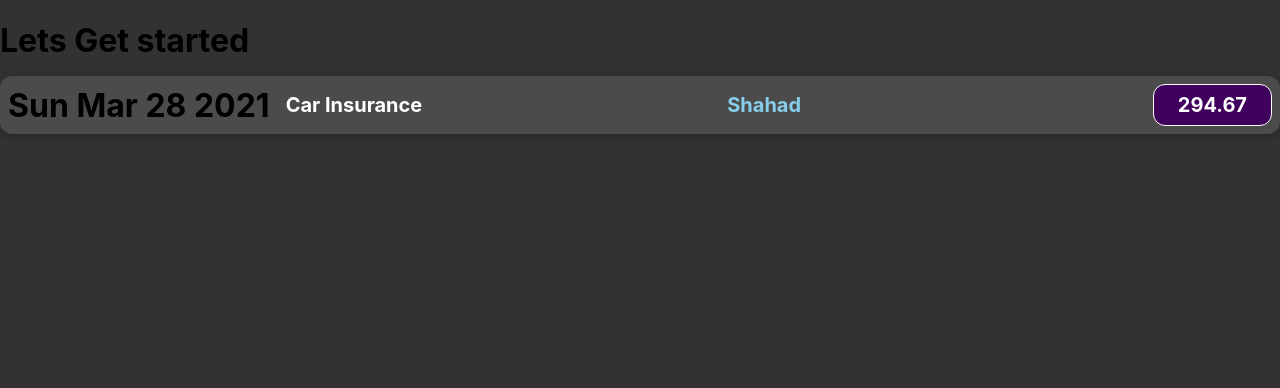
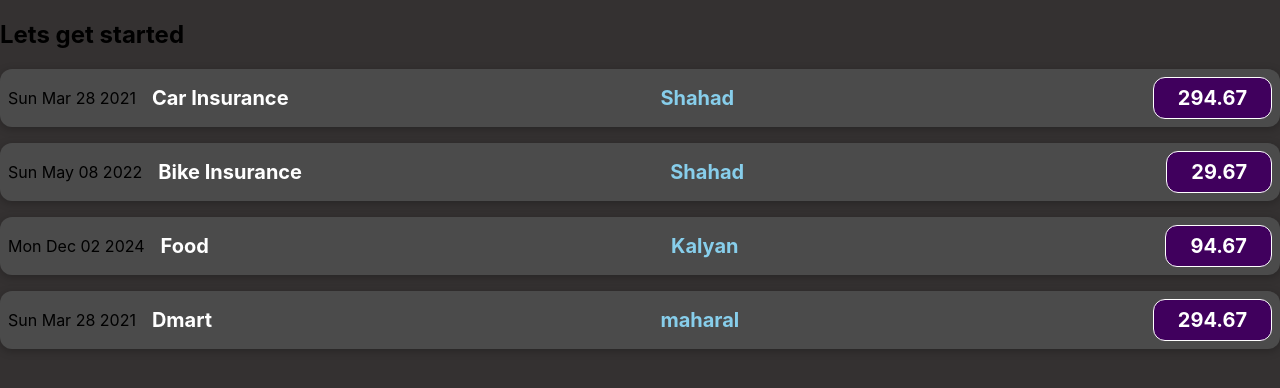
Before and after one commit to Mohit27mk/React-ExpenseTracker, a React (Create React App) app: page / in a window 1280 px wide. Shown: the top 388 px of the page. Built offline with nearby package versions, Linux system fonts and the light colour scheme.

Commit message:
expense component added

```diff
--- a/src/App.js
+++ b/src/App.js
@@ -1,13 +1,46 @@
 import ExpenseItem from "./components/ExpenseItem";
 
+const expenses=[
+  {
+    id:1,
+   date:new Date(2021,2,28),
+   title:"Car Insurance",
+   amount:294.67,
+   location:"Shahad"
+  },
+  {
+    id:2,
+    date:new Date(2022,4,8),
+    title:"Bike Insurance",
+    amount:29.67,
+    location:"Shahad"
+   },
+   {
+    id:3,
+    date:new Date(2024,11,2),
+    title:"Food",
+    amount:94.67,
+    location:"Kalyan"
+   },
+   {
+    id:4,
+    date:new Date(2021,2,28),
+    title:"Dmart",
+    amount:294.67,
+    location:"maharal"
+   },
+
+  ]
 
 function App() {
   return (
     <div>
-      <h1>
-        Lets Get started
-        <ExpenseItem></ExpenseItem>
-      </h1>
+      <h2>Lets get started</h2>
+       {
+        expenses.map((value)=>(
+        <ExpenseItem title={value.title} date={value.date} location={value.location} amount={value.amount} ></ExpenseItem>
+        ))
+       }
     </div>
   );
 }
--- a/src/components/ExpenseItem.js
+++ b/src/components/ExpenseItem.js
@@ -1,18 +1,15 @@
 import './ExpenseItem.css';
 
-function ExpenseItem(){
-const expenseDate=new Date(2021,2,28);
-const expenseTitle="Car Insurance";
-const expenseAmount=294.67;
-const expenseLocation="Shahad";
+function ExpenseItem(props){
 
+console.log(props);
     return(
       <div className='expense-item'>
-        <div>{expenseDate.toDateString()}</div>
+        <div>{props.date.toDateString()}</div>
        <div className='expense-item__description'>
-        <h2>{expenseTitle}</h2>
-        <h3>{expenseLocation}</h3>
-        <div className='expense-item__price'>{expenseAmount}</div>
+        <h2>{props.title}</h2>
+        <h3>{props.location}</h3>
+        <div className='expense-item__price'>{props.amount}</div>
        </div>
        </div>
     );
```
